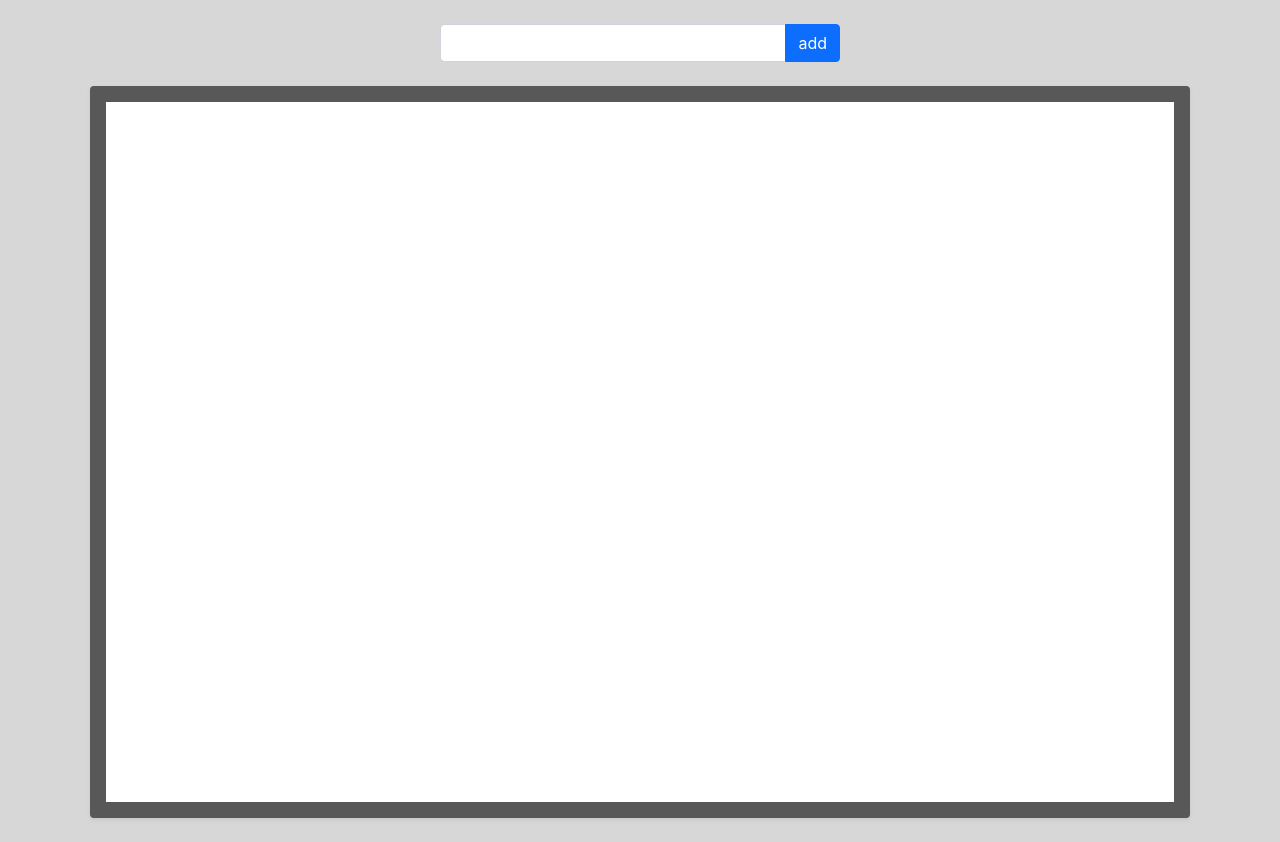
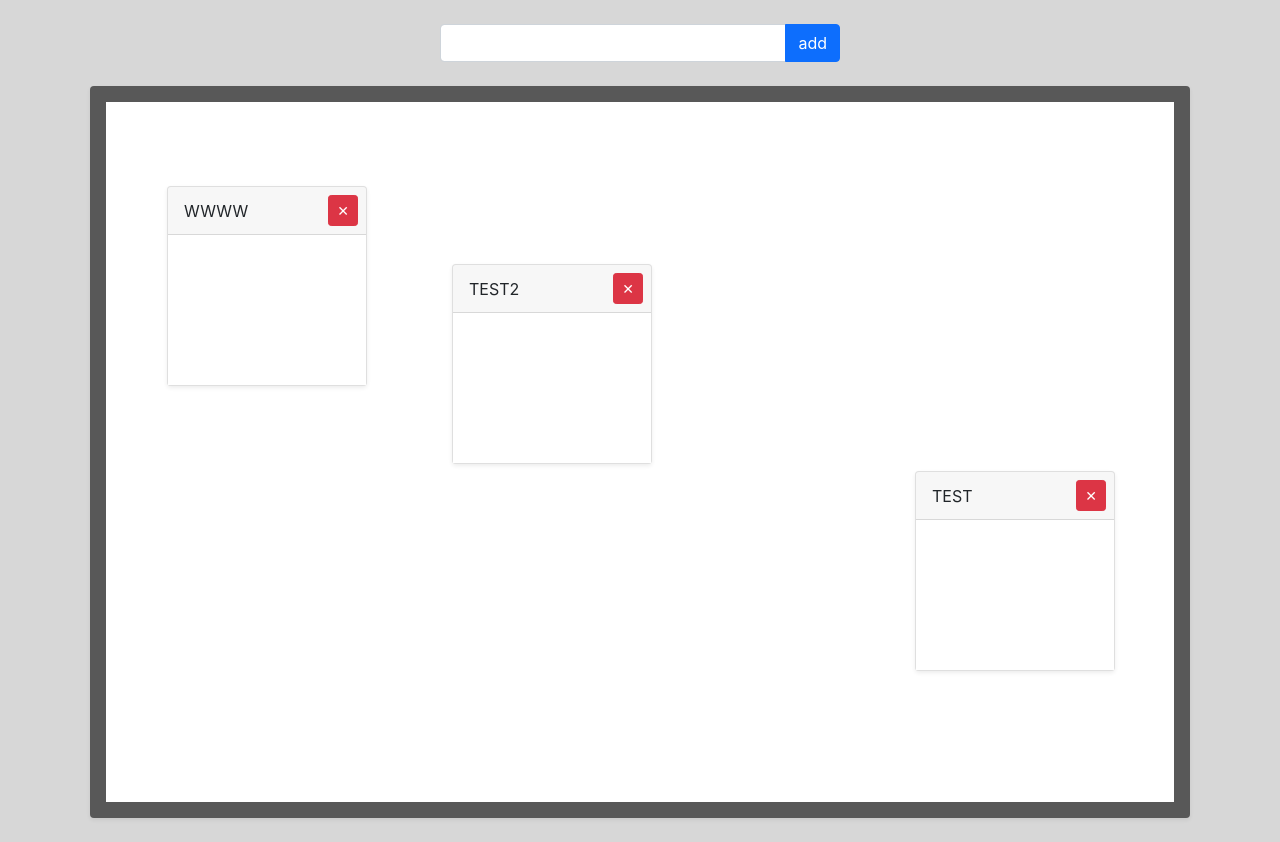
Before and after one commit to constantine-design/sticky-notes, a React (Create React App) app: page / in a window 1280 px wide. Built offline with nearby package versions, Linux system fonts and the light colour scheme; data requests are answered from the project's data file.

Commit message:
Fixed!!!

```diff
--- a/db.json
+++ b/db.json
@@ -1,3 +1,28 @@
 {
-  "todos": []
+  "todos": [
+    {
+      "title": "TEST",
+      "body": "",
+      "isDone": false,
+      "top": 369,
+      "left": 809,
+      "id": 1
+    },
+    {
+      "title": "TEST2",
+      "body": "",
+      "isDone": false,
+      "top": 162,
+      "left": 346,
+      "id": 2
+    },
+    {
+      "title": "WWWW",
+      "body": "",
+      "isDone": false,
+      "top": 84,
+      "left": 61,
+      "id": 3
+    }
+  ]
 }
--- a/src/App.js
+++ b/src/App.js
@@ -33,16 +33,16 @@ function App() {
     },
     delete: (item)=>{
       api.delete(`/${item.id}`, {})
-      .then((data) => { setTodos(todos.filter((x)=>x.id!==item.id)); })
+      .then((data) => { setTodos(todos.filter((x)=>x.id!==item.id)); });
     },
     updatePosition: (item,x,y)=>{
       api.put(`/${item.id}`, {...item, top: y, left: x})
       .then(
         ({data}) =>
-          setTodos(todos.map(todo =>
-            item.id === todo.id ?
-            {...todo, top: y, left: x} :
-            item
+          setTodos(todos.map(n =>
+            item.id === n.id ?
+            {...n, top: y, left: x} :
+            n
         ))
       );
     },
```
